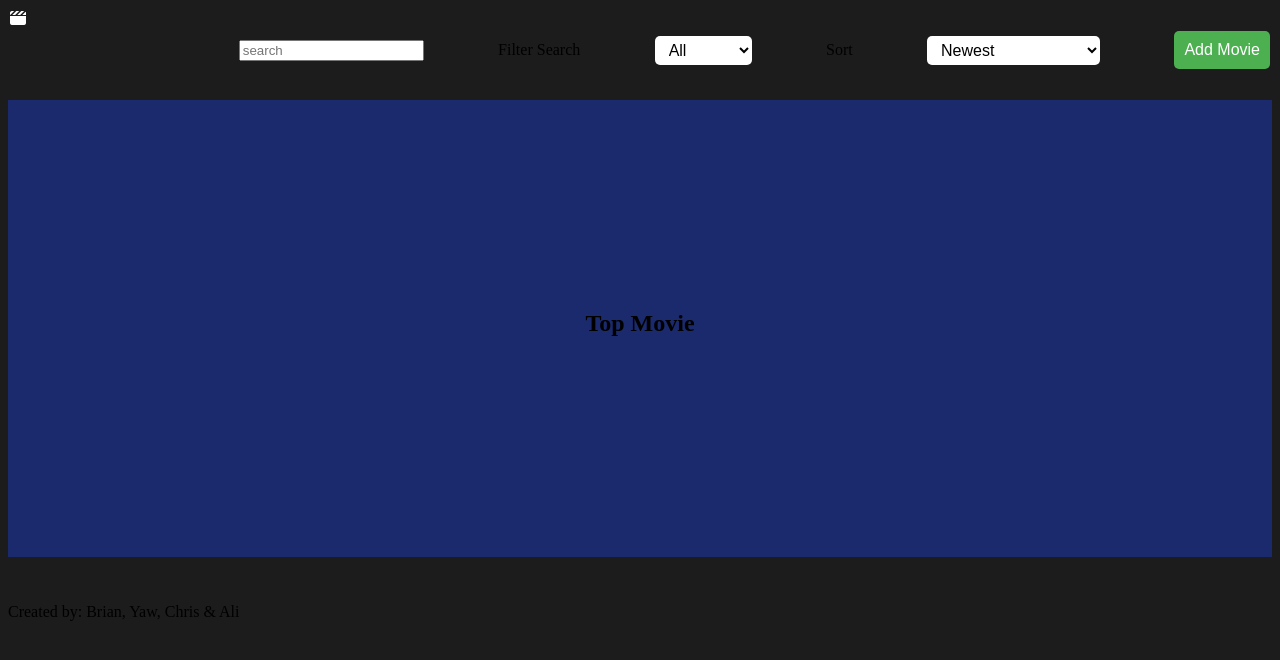
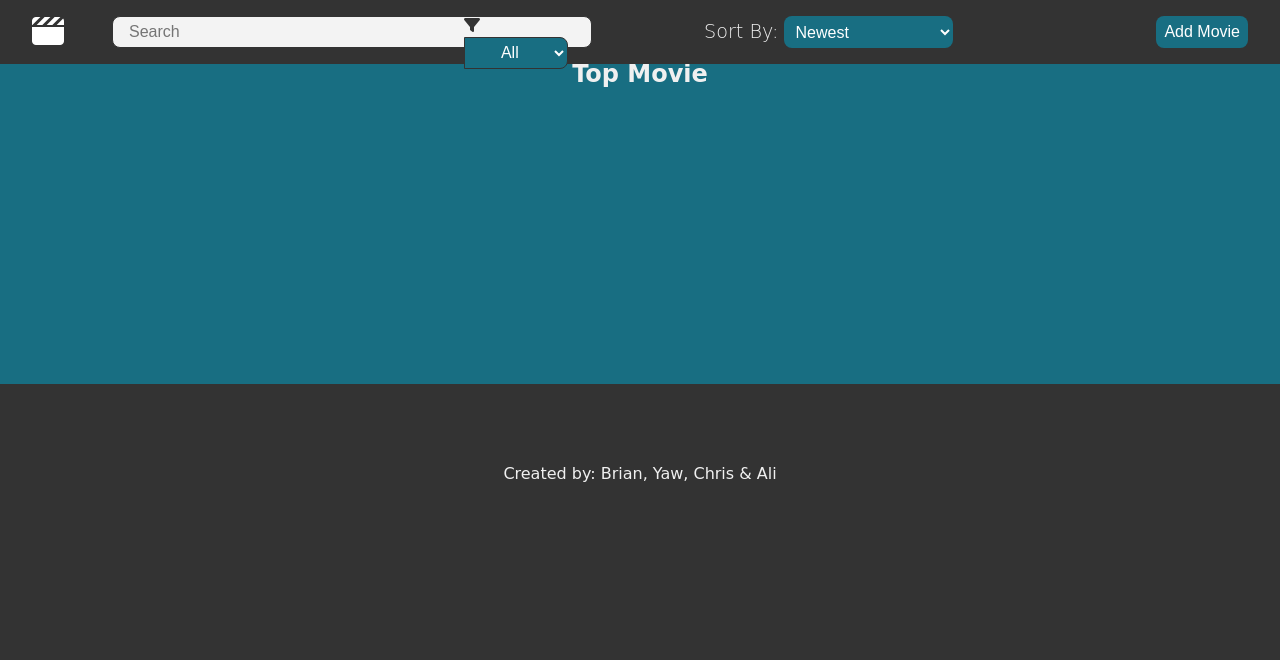
Before and after one commit to AeselCSS/miniCrud, a plain HTML site: page index.html in a window 1280 px wide. Drawn offline with Linux system fonts and the light colour scheme; no server answers; a web font is replaced by a local one.

Commit message:
css refactoring in app.css

```diff
--- /dev/null
+++ b/assets/css/app.css
@@ -0,0 +1,291 @@
+/* Font import */
+@import url("https://fonts.googleapis.com/css2?family=Ysabeau:wght@1;100;200;300;500;700&display=swap");
+
+/* ===== ROOT VARIABLES ===== */
+:root {
+	/* Font */
+	--font-family: "Ysabeau", cursive;
+	--font-size-normal: 1em;
+	--font-size-small: 0.8em;
+	--font-size-large: 1.2em;
+	--font-size-xlarge: 1.5em;
+	--font-weight-normal: 300;
+	--font-weight-bold: 500;
+	--font-weight-bolder: 700;
+	--font-weight-light: 200;
+	--font-weight-lighter: 100;
+	--line-height: 1.3em;
+
+	/* Colors */
+	--primary-color: #ffffff;
+	--secondary-color: #333333;
+	--tertiary-color: #f3f3f3;
+	--accent-color: #186e82;
+	--text-color: #f0f0f0;
+
+	/* Borders */
+	--border-radius: 0.5em;
+	--border-solid: 1px solid var(--secondary-color);
+	--border-none: none;
+
+	/* Effects */
+	--transition-transform: transform 0.4s ease-in-out;
+	--scale-on-hover: scale(1.05);
+	--box-shodow: 0 0 10px var(--secondary-color);
+}
+
+/* ===== RESET ===== */
+* {
+	margin: 0;
+	padding: 0;
+	box-sizing: border-box;
+}
+
+/* ===== GENERAL STYLING ===== */
+body {
+	background-color: var(--secondary-color);
+	font-family: var(--font-family);
+	color: var(--text-color);
+	line-height: var(--line-height);
+	overflow-x: hidden; /* might be unnecessary later */
+}
+
+header {
+	background-color: var(--secondary-color);
+	padding: 1em;
+	vertical-align: middle;
+	position: fixed;
+	top: 0;
+	left: 0;
+	right: 0;
+	z-index: 99;
+}
+
+footer {
+	background-color: var(--secondary-color);
+	padding: 1em;
+	margin-top: 2em;
+	vertical-align: middle;
+	text-align: center;
+	z-index: 99;
+}
+
+a {
+	text-decoration: none;
+	color: var(--text-color);
+}
+
+a:hover {
+	color: var(--accent-color);
+}
+
+/* ===== NAV BAR STYLING ===== */
+nav {
+	height: 2em;
+	display: grid;
+	grid-template-columns: 0.5fr repeat(3, 1fr) 2fr 1fr;
+	grid-template-areas: "logo search-bar-container search-bar-container search-bar-container sort add-movie";
+	align-items: center;
+}
+
+.logo {
+	grid-area: logo;
+	width: fit-content;
+	position: absolute;
+	left: 2em;
+}
+
+.logo i {
+	font-size: 2em;
+	color: var(--primary-color);
+	transition: var(--transition-transform);
+}
+
+.logo i:hover {
+	/* color: var(--Accent-color); */
+	transform: var(--scale-on-hover);
+}
+
+.search-bar-container {
+	grid-area: search-bar-container;
+}
+
+.sort-container {
+	grid-area: sort;
+	margin-left: 1em;
+	text-transform: capitalize;
+}
+
+.sort-container label {
+	font-size: var(--font-size-large);
+	font-weight: var(--font-weight-light);
+}
+
+#btn-add-movie {
+	grid-area: add-movie;
+	position: absolute;
+	right: 2em;
+}
+
+.search-bar-container {
+	display: flex;
+	align-items: center;
+	justify-content: center;
+	position: relative;
+	width: 30em;
+	height: 2em;
+}
+
+#search-bar {
+	width: 100%;
+	height: 100%;
+	padding-left: 1em;
+	padding-right: 8em; /* to accommodate the filter container */
+	border: 1px solid var(--secondary-color);
+	border-radius: 0.5em;
+}
+
+#search-bar:focus {
+	outline: none;
+}
+
+.filter-container {
+	position: absolute;
+	right: 0;
+    top: 0;
+	width: 8em;
+	height: 100%;
+}
+
+.filter-container select {
+	width: 81%;
+	height: 100%;
+	border: 1px solid var(--secondary-color);
+	background-color: var(--accent-color);
+	cursor: pointer;
+	text-align: center;
+	border-top-left-radius: 0;
+	border-bottom-left-radius: 0;
+}
+
+.search-bar-container label {
+	margin-right: 0.25em;
+	color: var(--secondary-color);
+}
+
+/* ===== TOP MOVIE JUMBOTRON ===== */
+.jumbo {
+	background-color: var(--accent-color);
+	height: 20em;
+	margin-top: 4em;
+	margin-bottom: 2em;
+	text-align: center;
+}
+
+/* ===== FORM STYLING ===== */
+form {
+	display: grid;
+	grid-template-columns: 0.5fr 1fr;
+}
+
+dialog h2 {
+    text-align: center;
+    margin-bottom: 1em;
+}
+
+form label {
+    font-size: var(--font-size-normal);
+    font-weight: var(--font-weight-light);
+}
+
+form ::placeholder {
+    color: var(--secondary-color);
+    font-family: var(--font-family);
+    font-size: var(--font-size-normal);
+    font-weight: var(--font-weight-light);
+}
+
+input[type="text"],
+input[type="number"],
+input[type="url"] {
+	background-color: var(--tertiary-color);
+	color: var(--secondary-color);
+	border: var(--border-solid);
+	border-radius: var(--border-radius);
+	padding: 0.25em 0.5em;
+	font-size: var(--font-size-normal);
+	font-weight: var(--font-weight-light);
+	width: 100%;
+	height: 2em;
+}
+
+input[type="text"]:focus,
+input[type="number"]:focus,
+input[type="url"]:focus {
+	outline: none;
+}
+
+input[type="radio"] {
+	margin-right: 0.25em;
+}
+
+select,
+input[type="submit"],
+button {
+	background-color: var(--accent-color);
+	color: var(--primary-color);
+	border: none;
+	border-radius: 0.5em;
+	padding: 0.25em 0.5em;
+	font-size: 1em;
+	font-weight: 200;
+	cursor: pointer;
+	height: 2em;
+	width: fit-content;
+}
+
+/* ====== GRID STYLING ===== */
+.grid-container {
+	display: grid;
+	grid-template-columns: repeat(4, 1fr);
+	grid-gap: 2em;
+	padding: 0em 2em;
+}
+
+.grid-item {
+	cursor: pointer;
+	transition: var(--transition-transform);
+	height: fit-content;
+	max-width: calc(30em * 0.66);
+}
+
+.grid-item:hover {
+	transform: var(--scale-on-hover);
+}
+
+.grid-item img {
+	width: 100%;
+	object-fit: cover;
+}
+
+/* MODAL STYLING */
+.modal {
+	position: fixed;
+	z-index: 100;
+	left: 15%;
+	top: 10%;
+	min-width: 40%;
+	max-width: 70%;
+	height: fit-content;
+	padding: 1em;
+	background-color: var(--primary-color);
+	border-radius: var(--border-radius);
+	border: var(--border-solid);
+}
+
+.modal-content {
+	display: grid;
+	grid-template-columns: 1fr 1fr;
+	grid-template-rows: 1fr 1fr;
+	grid-gap: 1em;
+}
--- a/index.html
+++ b/index.html
@@ -4,50 +4,53 @@
 		<meta charset="UTF-8" />
 		<meta http-equiv="X-UA-Compatible" content="IE=edge" />
 		<meta name="viewport" content="width=device-width, initial-scale=1.0" />
-    <link rel="stylesheet" href="./assets/css/style.css" />
-    <link
-      rel="shortcut icon"
-      href="./assets/images/icons8-film-reel-16.png"
-      type="image/x-icon"
-    />
+		<!-- <link rel="stylesheet" href="./assets/css/style.css" /> -->
+		<link rel="stylesheet" href="./assets/css/app.css" />
+		<link rel="shortcut icon" href="./assets/images/icons8-film-reel-16.png" type="image/x-icon" />
 		<script src="./app.js" defer></script>
-    <script
-      src="https://kit.fontawesome.com/d632d8ce37.js"
-      crossorigin="anonymous"
-      defer
-    ></script>
+		<script src="https://kit.fontawesome.com/d632d8ce37.js" crossorigin="anonymous" defer></script>
 		<title>Movie CRUD</title>
 	</head>
 
 	<body>
 		<header>
 			<nav>
-        <!-- <img id="logo" src="./assets/images/preview.png"/> -->
-        <a id="logo" href="./"><i class="fa-solid fa-clapperboard"></i></a>
-        <label for="search-bar"></label>
-        <input type="text" id="search-bar" placeholder="search" />
-        <label for="filter">Filter Search</label>
+				<a href="./" class="logo"><i class="fa-solid fa-clapperboard"></i></a>
+
+				<!-- <label for="search-bar"></label> -->
+				<div class="search-bar-container">
+					<input type="text" id="search-bar" placeholder="Search" />
+					<div class="filter-container">
+						<label for="filter"><i class="fa-solid fa-filter"></i></label>
 						<select id="filter">
 							<option value="all">All</option>
 							<option value="title">Title</option>
 							<option value="actor">Actor</option>
 							<option value="director">Director</option>
 						</select>
-        <label for="sort">Sort</label>
+					</div>
+				</div>
+				<div class="sort-container">
+					<label for="sort">sort by:</label>
 					<select id="sort">
 						<option value="year-new">Newest</option>
 						<option value="year-old">Oldest</option>
 						<option value="rating-des">Rating descending</option>
 						<option value="rating-asc">Rating ascending</option>
 					</select>
+				</div>
+
 				<button id="btn-add-movie">Add Movie</button>
 			</nav>
 		</header>
 		<main>
-      <section class="top-movie-div"><h1>Top Movie</h1></section>
+			<section class="jumbo" id="top-movie-container"><h1>Top Movie</h1></section>
 			<section class="grid-container" id="movie-grid"></section>
 			<dialog class="modal" id="dialog-modal">
+				<button id="btn-close-modal">X</button>
+				<section id="dialog-modal-content">
 					<!-- content inserted by JS -->
+				</section>
 			</dialog>
 		</main>
 		<footer>
```
Lines whose indentation alone changed are shown as unchanged.
